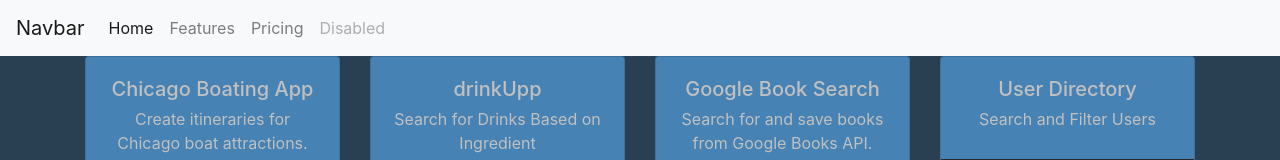
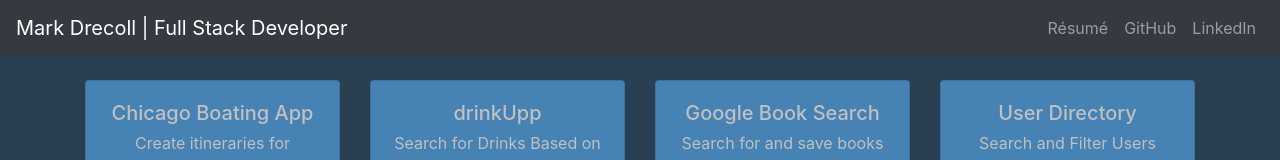
Before and after one commit to markdrecoll/portfolio, a React (Create React App) app: page / in a window 1280 px wide. Shown: the top 160 px of the page. Built offline with nearby package versions, Linux system fonts and the light colour scheme.

Commit message:
Fixed nav bar. Collapsible on smaller phones now working.

```diff
--- a/public/index.html
+++ b/public/index.html
@@ -26,6 +26,7 @@
       Learn how to configure a non-root public URL by running `npm run build`.
     -->
     <title>Mark Drecoll</title>
+    <script src="https://ajax.googleapis.com/ajax/libs/jquery/3.5.1/jquery.min.js"></script>
   </head>
   <body>
     <noscript>You need to enable JavaScript to run this app.</noscript>
--- a/src/App.js
+++ b/src/App.js
@@ -8,6 +8,7 @@
   return (
     <div className="App">
       <Header />
+      <br />
       <div className="container">
         <div className="row">
           <div className="col-lg-3 col-md-6">
--- a/src/components/Header/index.js
+++ b/src/components/Header/index.js
@@ -1,122 +1,51 @@
-import React from "react";
-import "./style.css";
+// import React from "react";
+// import "./style.css";
+
+import React, { useState } from 'react';
+import {
+  Collapse,
+  Navbar,
+  NavbarToggler,
+  NavbarBrand,
+  Nav,
+  NavItem,
+  NavLink,
+  UncontrolledDropdown,
+  DropdownToggle,
+  DropdownMenu,
+  DropdownItem,
+  NavbarText
+} from 'reactstrap';
 
 function Header() {
+
+  const [isOpen, setIsOpen] = useState(false);
+
+  const toggle = () => setIsOpen(!isOpen);
+
   return (
-    // <header className="header">
-    //   <div className="header d-flex justify-content-center">
-    //     <h5>Mark Drecoll</h5>
-
-    //   </div>
-    //   <div ClassName="d-flex justify-content-end">
-    //     <h6><a href={process.env.PUBLIC_URL
-    //       + "/assets/files/Mark_Drecoll_Resume.pdf"} target="_blank">Résumé
-    //     </a> | <a href="https://github.com/markdrecoll" target="_blank">
-    //         Github</a> | <a href="https://www.linkedin.com/in/markdrecoll/"
-    //           target="_blank"> LinkedIn</a>
-    //     </h6>
-    //   </div>
-    // </header>
-
-
-
-    // <nav
-    //   className="navbar navbar-expand-lg navbar-light mt-n4"
-    //   style={{ backgroundColor: 'rgb(202, 183, 118)' }}>
-
-    //     <div>
-
-    //     </div>
-
-
-    // </nav>
-
-    // <nav
-    //     className="navbar navbar-expand-lg navbar-light"
-    //     style={{ color: '#C2C1C3', backgroundColor: '#14212A' }}
-    //   >
-    //     <div className="container-fluid">
-    //       <div>
-    //         <a
-    //           href="#home"
-    //           className="nav-link text-light"
-    //         >
-    //           Mark Drecoll | Full Stack Developer
-    //         </a>
-    //       </div>
-    //       <div>
-    //         <button
-    //           className="navbar-toggler"
-    //           type="button"
-    //           data-bs-toggle="collapse"
-    //           data-bs-target="#navbarTogglerDemo01"
-    //           aria-controls="navbarTogglerDemo01"
-    //           aria-expanded="false"
-    //           aria-label="Toggle navigation"
-    //         >
-    //           <span className="navbar-toggler-icon"></span>
-    //         </button>
-
-    //         <div className="collapse navbar-collapse" id="navbarTogglerDemo01">
-    //           <ul className="navbar-nav me-auto mb-2 mb-lg-0">
-    //             <li className="nav-item">
-    //               <a
-    //                 href={process.env.PUBLIC_URL+"/assets/files/Mark_Drecoll_Resume.pdf"}
-    //                 target="_blank"
-    //                 className="nav-link text-light"
-    //               >
-    //                 Résumé
-    //               </a>
-    //             </li>
-    //             <li className="nav-item">
-    //               <a
-    //                 href="https://github.com/markdrecoll"
-    //                 target="_blank"
-    //                 className="nav-link text-light"
-    //               >
-    //                 Github
-    //               </a>
-    //             </li>
-
-    //             <li className="nav-item">
-    //               <a
-    //                 href="https://www.linkedin.com/in/markdrecoll/"
-    //                 target="_blank"
-    //                 className="nav-link text-light"
-    //               >
-    //                 LinkedIn
-    //               </a>
-    //             </li>
-    //           </ul>
-    //         </div>
-    //       </div>
-    //     </div>
-    //   </nav>
-
-    <nav class="navbar navbar-expand-lg navbar-light bg-light">
-  <a class="navbar-brand" href="#">Navbar</a>
-  <button class="navbar-toggler" type="button" data-toggle="collapse" data-target="#navbarNav" aria-controls="navbarNav" aria-expanded="false" aria-label="Toggle navigation">
-    <span class="navbar-toggler-icon"></span>
-  </button>
-  <div class="collapse navbar-collapse" id="navbarNav">
-    <ul class="navbar-nav">
-      <li class="nav-item active">
-        <a class="nav-link" href="#">Home <span class="sr-only">(current)</span></a>
-      </li>
-      <li class="nav-item">
-        <a class="nav-link" href="#">Features</a>
-      </li>
-      <li class="nav-item">
-        <a class="nav-link" href="#">Pricing</a>
-      </li>
-      <li class="nav-item">
-        <a class="nav-link disabled" href="#" tabindex="-1" aria-disabled="true">Disabled</a>
-      </li>
-    </ul>
-  </div>
-</nav>
-
-
+    <div>
+      <Navbar color="dark" dark expand="md">
+        <NavbarBrand href="/">Mark Drecoll | Full Stack Developer</NavbarBrand>
+        <NavbarToggler onClick={toggle} />
+        <Collapse isOpen={isOpen} navbar>
+          <Nav className="ml-auto" navbar>
+            <NavItem>
+              <NavLink href={process.env.PUBLIC_URL + "/assets/files/Mark_Drecoll_Resume.pdf"}
+                target="_blank">Résumé</NavLink>
+            </NavItem>
+            <NavItem>
+              <NavLink href="https://github.com/markdrecoll"
+                target="_blank">GitHub</NavLink>
+            </NavItem>
+            <NavItem>
+              <NavLink href="https://www.linkedin.com/in/markdrecoll/"
+                target="_blank">LinkedIn</NavLink>
+            </NavItem>
+          </Nav>
+        </Collapse>
+      </Navbar>
+    </div>
   );
 }
 
--- a/src/components/Project/style.css
+++ b/src/components/Project/style.css
@@ -1,6 +1,6 @@
 .project{
     color:#C2C1C3;
-    padding:100px;
+    /* padding:100px; */
 }
 
 .h6{
```
